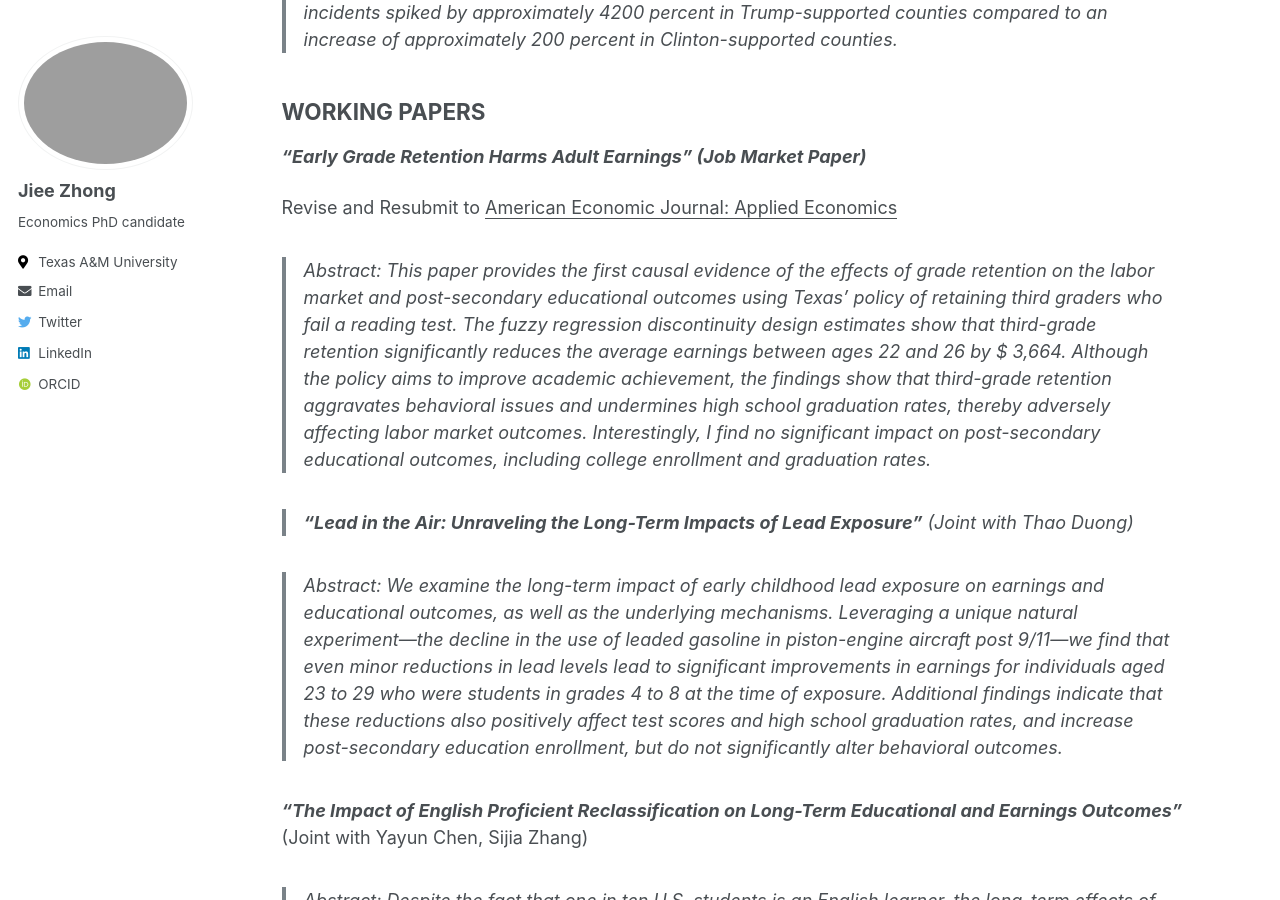
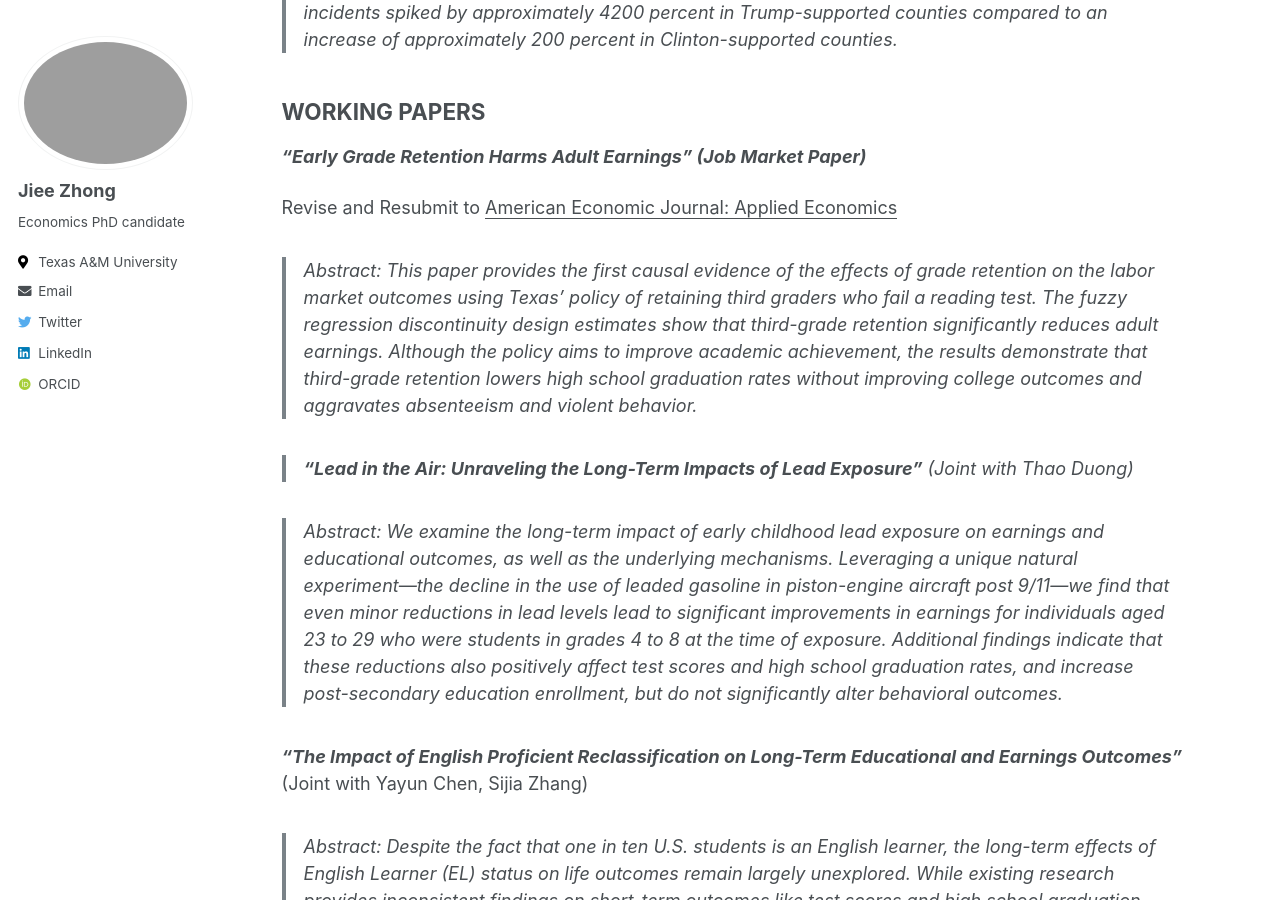
Before and after one commit to jieezhong/jieezhong.github.io, a Jekyll site: the page built from _pages/research.md, in a window 1280 px wide and 900 px high, scrolled down 685 px. Built offline with Jekyll 4.4.1, drawn with Linux system fonts in a browser that asks for light colours; some web fonts are replaced.

Commit message:
Update research.md

```diff
--- a/_pages/research.md
+++ b/_pages/research.md
@@ -21,7 +21,7 @@ header:
 
 Revise and Resubmit to <ins> American Economic Journal: Applied Economics </ins>
 
-> Abstract: This paper provides the first causal evidence of the effects of grade retention on the labor market and post-secondary educational outcomes using Texas’ policy of retaining third graders who fail a reading test. The fuzzy regression discontinuity design estimates show that third-grade retention significantly reduces the average earnings between ages 22 and 26 by $ 3,664. Although the policy aims to improve academic achievement, the findings show that third-grade retention aggravates behavioral issues and undermines high school graduation rates, thereby adversely affecting labor market outcomes. Interestingly, I find no significant impact on post-secondary educational outcomes, including college enrollment and graduation rates.
+> Abstract: This paper provides the first causal evidence of the effects of grade retention on the labor market outcomes using Texas’ policy of retaining third graders who fail a reading test. The fuzzy regression discontinuity design estimates show that third-grade retention significantly reduces adult earnings. Although the policy aims to improve academic achievement, the results demonstrate that third-grade retention lowers high school graduation rates without improving college outcomes and aggravates absenteeism and violent behavior.
 
 > ***"Lead in the Air: Unraveling the Long-Term Impacts of Lead Exposure"*** (Joint with Thao Duong)
 
```
